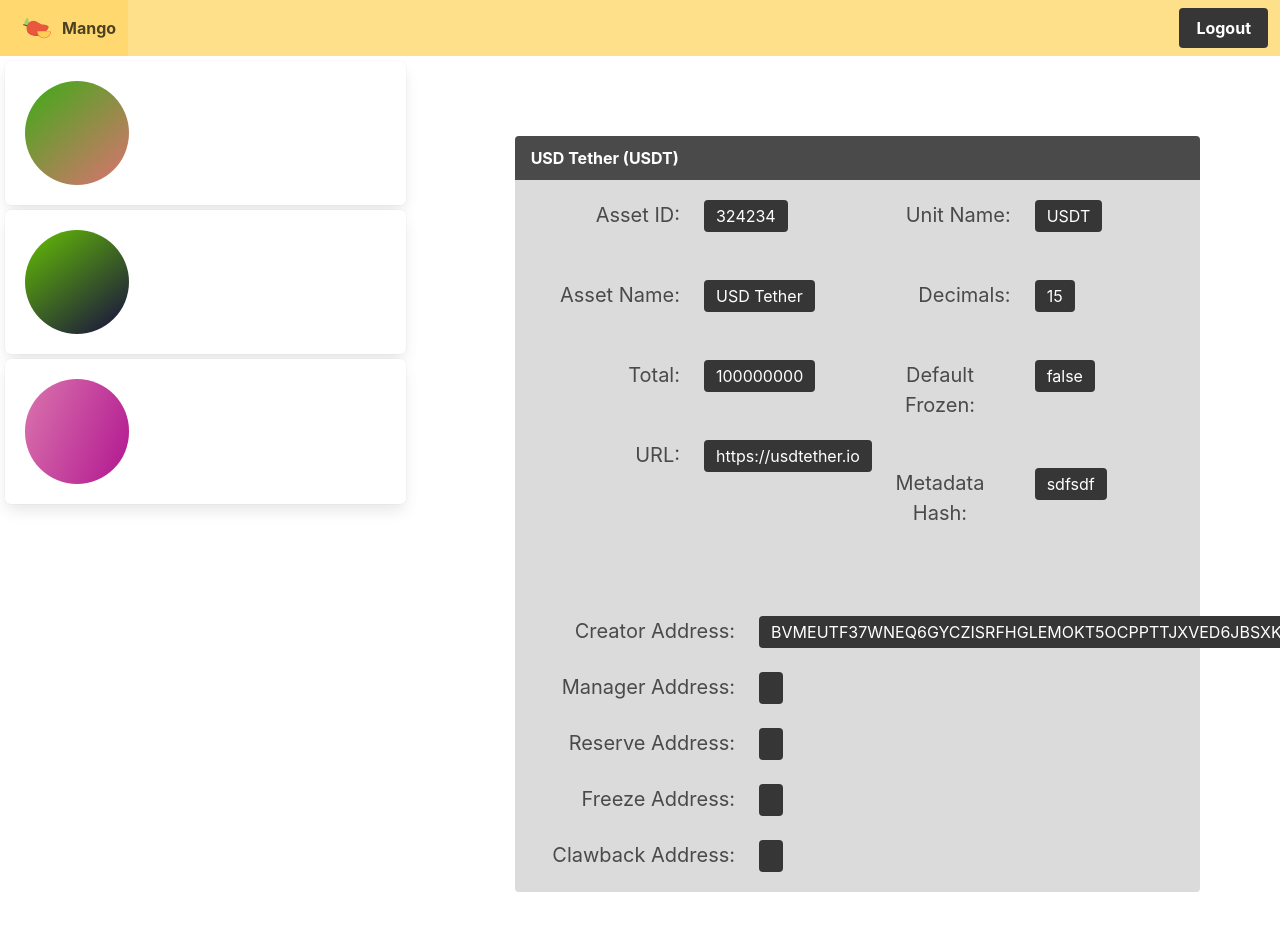
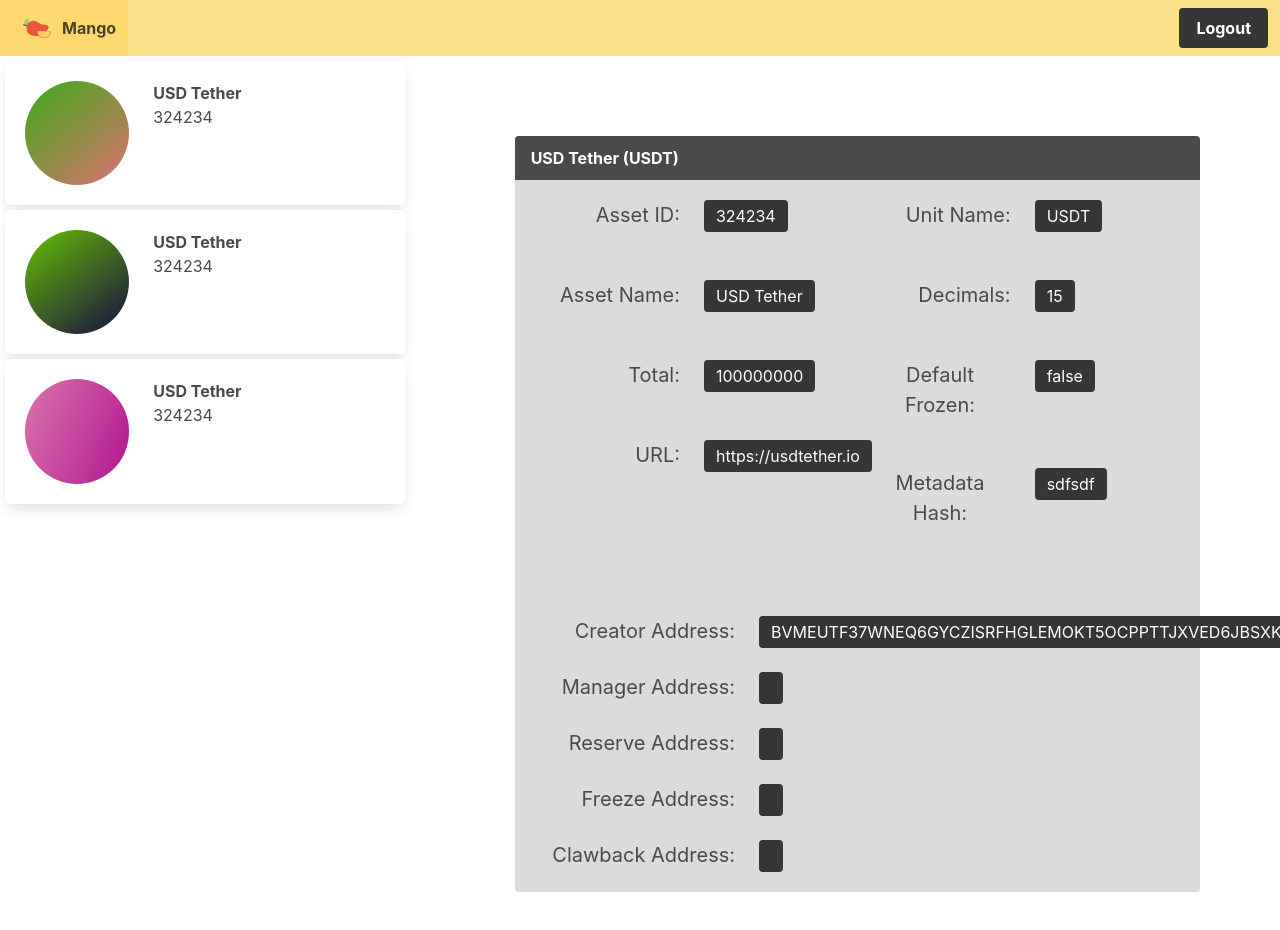
Before and after one commit to MangoDev-io/mango, an Angular app in the folder web/: page /manage in a window 1280 px wide. Shown: the top 930 px of the page. Built offline with nearby package versions, Linux system fonts and the light colour scheme.

Commit message:
Added token entry component data

```diff
--- a/web/src/app/components/token-entry/token-entry.component.html
+++ b/web/src/app/components/token-entry/token-entry.component.html
@@ -6,8 +6,9 @@
                 [ngStyle]="{ background: gradient }"
             ></div>
         </div>
-        <div class="column is-two-thirds" id="token-entry__right">
-            {{ token.name }}
+        <div class="column is-two-thirds token-entry__content">
+            <h1>{{ token.assetName }}</h1>
+            <p>{{ token.assetId }}</p>
         </div>
     </div>
 </div>
--- a/web/src/app/components/token-entry/token-entry.component.scss
+++ b/web/src/app/components/token-entry/token-entry.component.scss
@@ -7,3 +7,7 @@
     width: 100%;
     padding-top: 100%;
 }
+
+.token-entry__content h1 {
+    font-weight: bold;
+}
```
